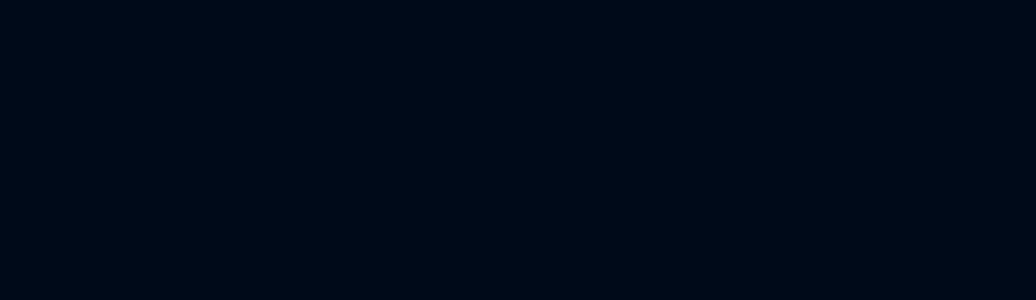
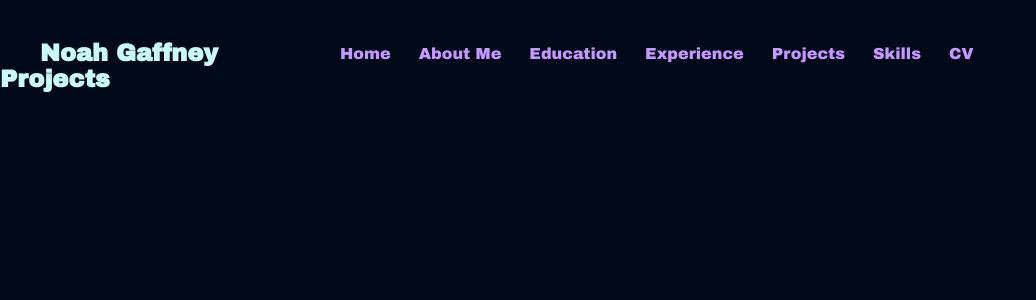
Before and after one commit to NoahGaffney/Portfolio, a React (Create React App) app: page /projects in a window 1280 px wide. Shown: the top 300 px of the page, without its empty margins (0-1036 px from the left). Built offline with nearby package versions, Linux system fonts and the light colour scheme.

Commit message:
grammar whoops d deleted

```diff
--- a/src/App.js
+++ b/src/App.js
@@ -1,7 +1,7 @@
 import Home from './Home';
 import Education from './Education';
 import Experience from './Experience';
-import Prodjects from './Prodjects';
+import Projects from './Projects';
 import About from './About';
 import Skills from './Skills';
 import { BrowserRouter as Router, Route, Switch } from 'react-router-dom/cjs/react-router-dom.min';
@@ -26,8 +26,8 @@
           <Route exact path="/experience">
             <Experience/>
           </Route>
-          <Route exact path="/prodjects">
-            <Prodjects/>
+          <Route exact path="/projects">
+            <Projects/>
           </Route>
           <Route exact path="/skills">
             <Skills/>
--- a/src/Navbar.js
+++ b/src/Navbar.js
@@ -9,7 +9,7 @@
                     <Link to="/about">About Me</Link>
                     <Link to="/education">Education</Link>
                     <Link to="/experience">Experience</Link>
-                    <Link to="/prodjects">Prodjects</Link>
+                    <Link to="/projects">Projects</Link>
                     <Link to="/skills">Skills</Link>
                 <a href="/Resume2024_Noah_Gaffney.pdf" target="_blank" rel="noopener noreferrer">CV</a>
             </div>
--- a/src/Prodjects.js
+++ /dev/null
@@ -1,13 +0,0 @@
-import Navbar from './Navbar';
-
-const Prodjects = () => {
-    return (
-        <div className="Prodjects">
-            <Navbar/>
-            <h2> Prodjects </h2>
-        </div>
-
-    );
-}
-
-export default Prodjects;
--- /dev/null
+++ b/src/Projects.js
@@ -0,0 +1,13 @@
+import Navbar from './Navbar';
+
+const Projects = () => {
+    return (
+        <div className="Projects">
+            <Navbar/>
+            <h2> Projects </h2>
+        </div>
+
+    );
+}
+
+export default Projects;
```
